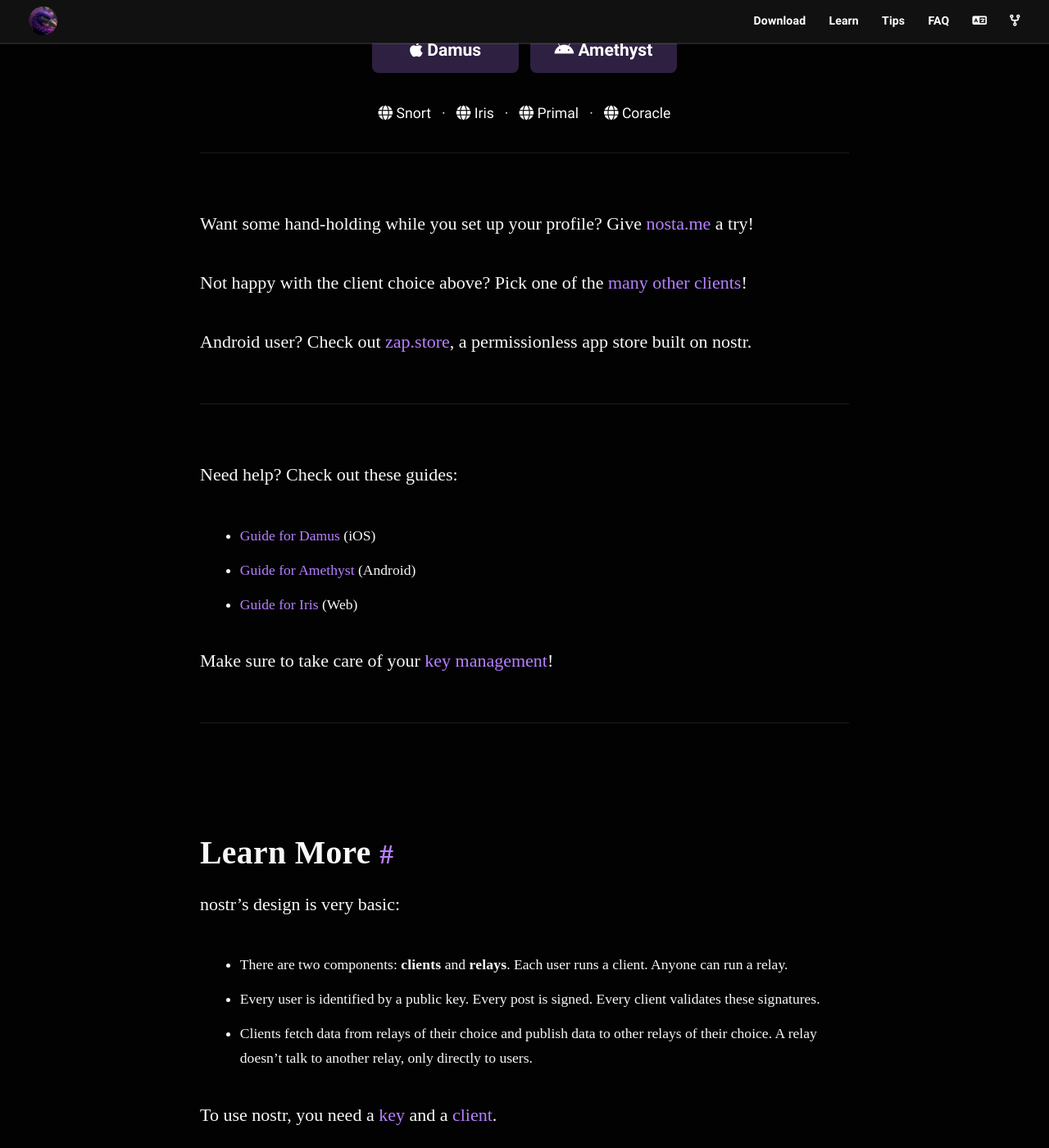
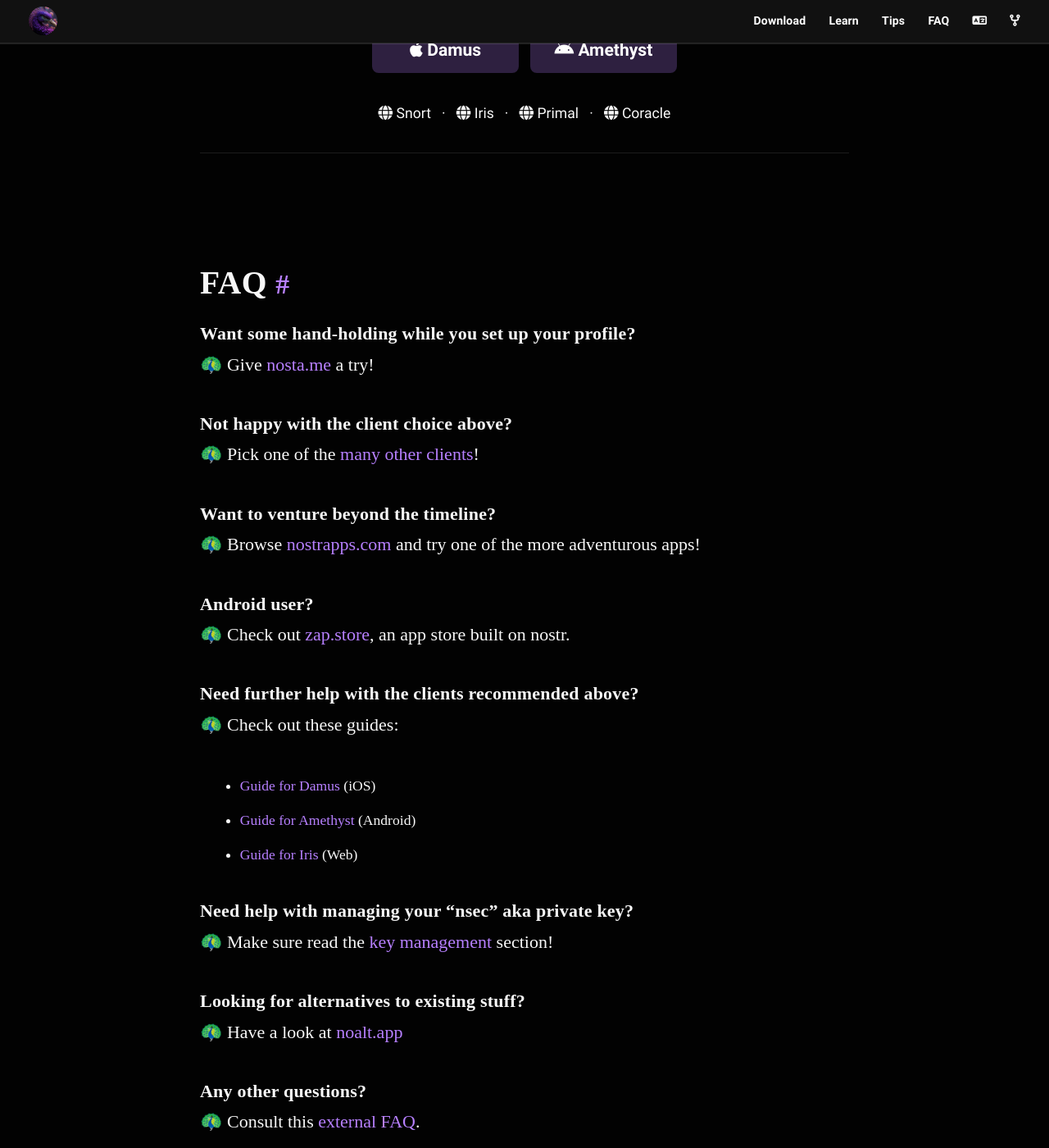
Before and after one commit to nostr-resources/nostr-resources.github.io, a Jekyll site: the page built from index.md, in a window 1280 px wide and 1400 px high, scrolled down 2137 px. Shown: the whole window at 82% size. Built offline with Jekyll 4.4.1, drawn with Linux system fonts in a browser that asks for light colours; some web fonts are replaced.

Commit message:
feat: add FAQ section

```diff
--- a/_includes/navigation.html
+++ b/_includes/navigation.html
@@ -3,7 +3,7 @@
     <li><a href="#get-started">Download</a></li>
     <li><a href="#learn-more">Learn</a></li>
     <li><a href="#tips--tricks">Tips</a></li>
-    <li><a href="https://uselessshit.co/resources/nostr/" target="_blank">FAQ</a></li>
+    <li><a href="#faq">FAQ</a></li>
     <li><a href="#translations" title="Translations"><i class="fa fa-language"></i></a></li>
     <li><a href="https://github.com/nostr-resources/nostr-resources.github.io" title="GitHub"><i class="fa fa-code-fork"></i></a></li>
   </ul>
--- a/index.md
+++ b/index.md
@@ -74,21 +74,35 @@ Download a suitable client:
 
 ---
 
-Want some hand-holding while you set up your profile? Give [nosta.me](https://nosta.me/) a try!
+# FAQ
 
-Not happy with the client choice above? Pick one of the [many other clients](#clients)!
+**Want some hand-holding while you set up your profile?**
+🦚 Give [nosta.me](https://nosta.me/) a try!
 
-Android user? Check out [zap.store](https://zap.store/download/), a permissionless app store built on nostr.
+**Not happy with the client choice above?**
+🦚 Pick one of the [many other clients](#clients)!
 
----
+**Want to venture beyond the timeline?**
+🦚 Browse [nostrapps.com](https://nostrapps.com/) and try one of the more adventurous apps!
 
-Need help? Check out these guides:
+**Android user?**
+🦚 Check out [zap.store](https://zap.store/download/), an app store built on nostr.
+
+**Need further help with the clients recommended above?**
+🦚 Check out these guides:
 
 - [Guide for Damus](https://nostr.how/guides/damus) (iOS)
 - [Guide for Amethyst](https://nostr.how/guides/amethyst) (Android)
 - [Guide for Iris](https://nostr.how/guides/iris) (Web)
 
-Make sure to take care of your [key management](#keys)!
+**Need help with managing your "nsec" aka private key?**
+🦚 Make sure read the [key management](#keys) section!
+
+**Looking for alternatives to existing stuff?**
+🦚 Have a look at [noalt.app](http://noalt.app/)
+
+**Any other questions?**
+🦚 Consult this [external FAQ](https://uselessshit.co/resources/nostr/).
 
 ---
 
```
